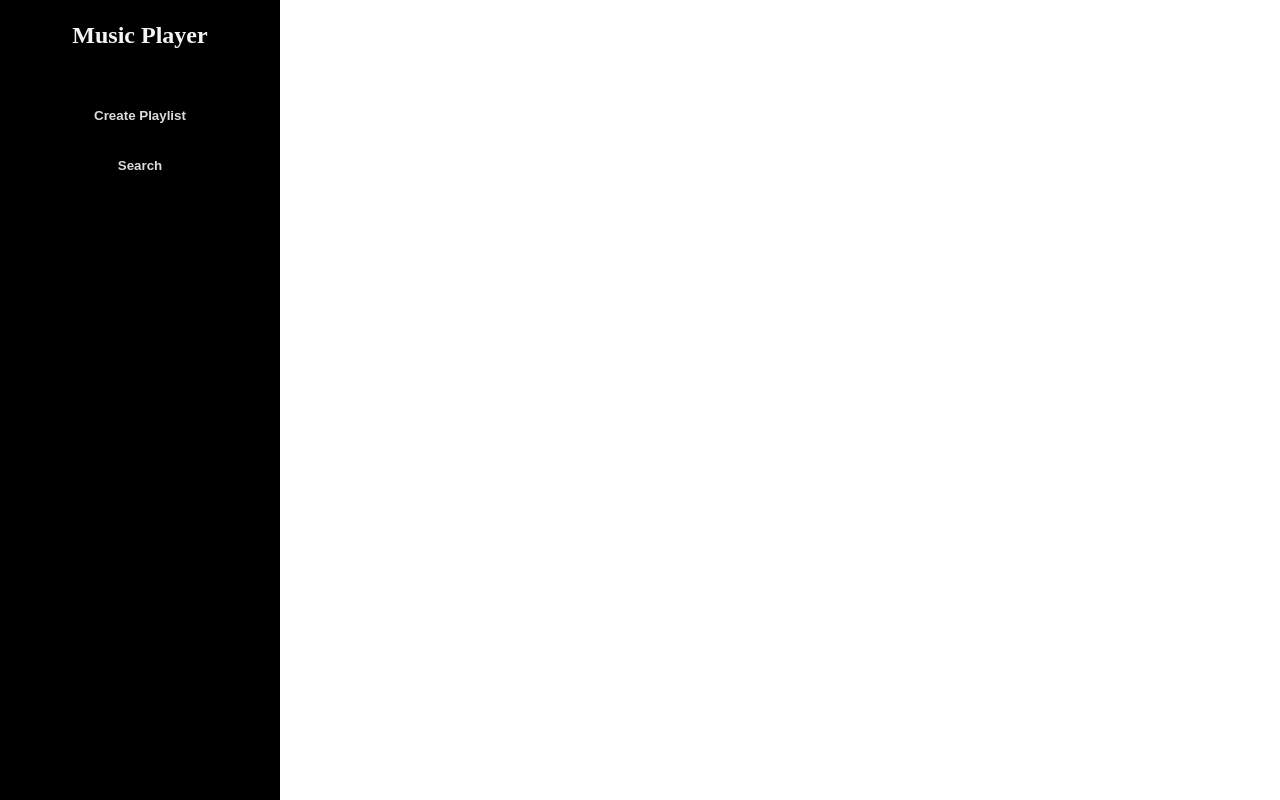
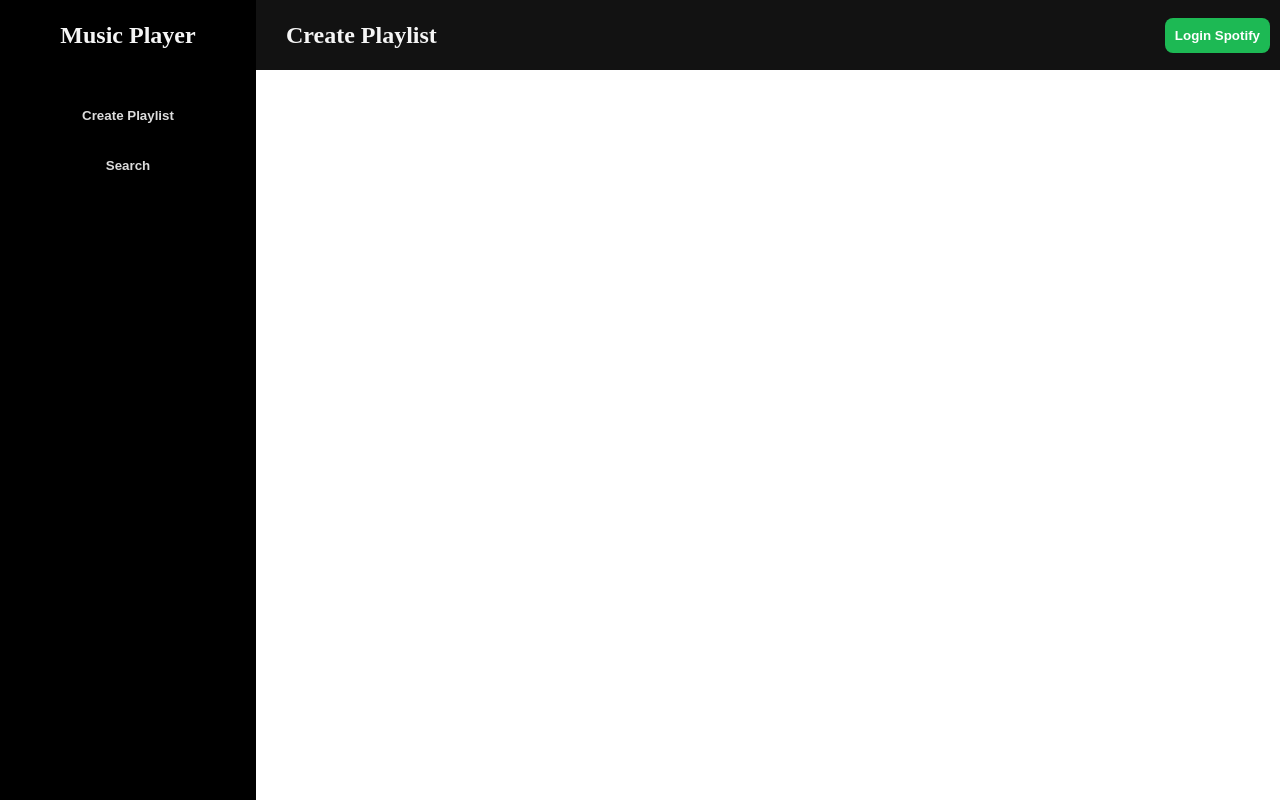
Before and after one commit to Dwipasca/generasi-gigih-homework, a React (Create React App) app: page / in a window 1280 px wide. Built offline with nearby package versions, Linux system fonts and the light colour scheme.

Commit message:
remake design navbar

```diff
--- a/src/App.css
+++ b/src/App.css
@@ -3,11 +3,13 @@
   margin: 0;
   padding: 0;
 }
-/* .app {
-  display: flex;
-  flex-direction: column;
+.app {
+  display: grid;
+  grid-template-columns: 20% 80%;
+  /* grid-template-rows: 1fr 1fr; */
+  grid-template-areas:
+    "sidebar header"
+    "sidebar header";
+
+  background-color: #ffffff;
 }
-
-.app > .body {
-  display: flex;
-} */
--- a/src/App.js
+++ b/src/App.js
@@ -1,14 +1,18 @@
-import "./app.css";
 // import Search from "./pages/Search";
 // import CreatePlaylist from "./pages/CreatePlaylist";
 import Sidebar from "./components/sidebar";
+import Header from "./components/header";
+import "./app.css";
 
 function App() {
   return (
     <div className="app">
-      <Sidebar />
-      {/* <Search /> */}
-      {/* <CreatePlaylist /> */}
+      <div>
+        <Sidebar />
+      </div>
+      <div>
+        <Header />
+      </div>
     </div>
   );
 }
--- a/src/components/header/header.module.css
+++ b/src/components/header/header.module.css
@@ -1,11 +1,36 @@
-.header {
-  background-color: #222831;
-  width: 100vw;
-  height: 80px;
+.wrapper-header {
+  grid-area: header;
+  background-color: #121212;
+  width: 100%;
+  height: 70px;
   color: whitesmoke;
+  display: grid;
+  grid-template-columns: 1fr 1fr;
 }
 
-.header > h2 {
-  padding: 30px;
-  font-size: 26px;
+.page-title h2 {
+  padding-left: 30px;
+  line-height: 70px;
 }
+
+.menu {
+  line-height: 70px;
+  display: flex;
+  justify-content: flex-end;
+  align-items: center;
+}
+
+.menu button {
+  padding: 10px;
+  border: none;
+  border-radius: 8px;
+  background-color: #1db954;
+  color: white;
+  font-weight: bold;
+  margin-right: 10px;
+  cursor: pointer;
+}
+
+.menu button:hover {
+  background-color: green;
+}
--- a/src/components/header/index.js
+++ b/src/components/header/index.js
@@ -3,8 +3,13 @@ import style from "./header.module.css";
 
 export default function Header() {
   return (
-    <div className={style.header}>
-      <h2>Music Player</h2>
+    <div className={style["wrapper-header"]}>
+      <div className={style["page-title"]}>
+        <h2>Create Playlist</h2>
+      </div>
+      <div className={style["menu"]}>
+        <button>Login Spotify</button>
+      </div>
     </div>
   );
 }
--- a/src/components/sidebar/sidebar.module.css
+++ b/src/components/sidebar/sidebar.module.css
@@ -1,7 +1,8 @@
 .wrapper-sidebar {
+  grid-area: sidebar;
   background-color: #000000;
   color: whitesmoke;
-  width: 280px;
+  width: 100%;
   min-height: 100vh;
   display: grid;
   grid-template-rows: 70px 1fr;
```
